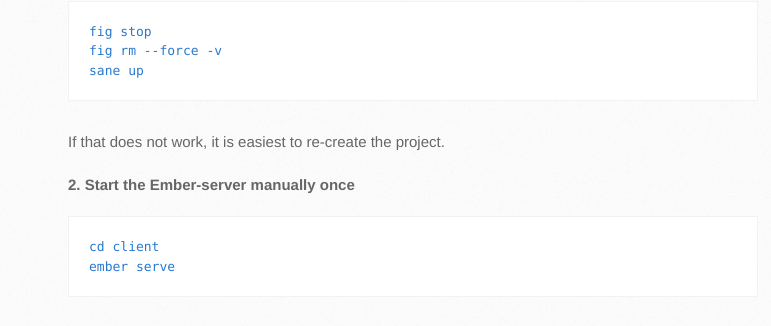
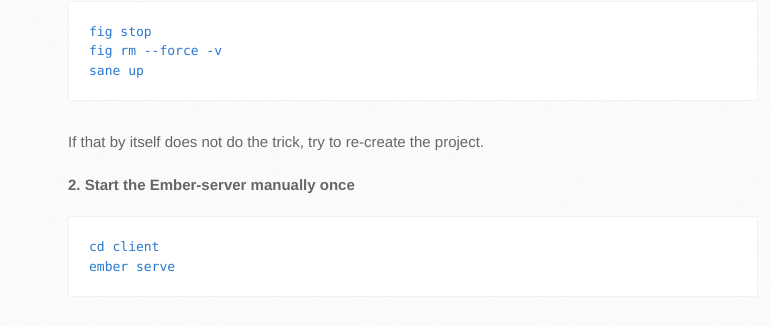
Before and after one commit to sane/sane, a Jekyll site: the page built from index.md, in a window 1280 px wide and 900 px high, scrolled down 2239 px. Shown: the part 127-453 px from the top of the window, without its empty margins (102-873 px from the left). Built offline with Jekyll 4.4.1, drawn with Linux system fonts in a browser that asks for light colours.

Commit message:
Update index.md

````diff
--- a/index.md
+++ b/index.md
@@ -82,7 +82,7 @@ fig rm --force -v
 sane up
 ```
 
-If that does not work, it is easiest to re-create the project.
+If that by itself does not do the trick, try to re-create the project.
 
 **2. Start the Ember-server manually once**
 
````
